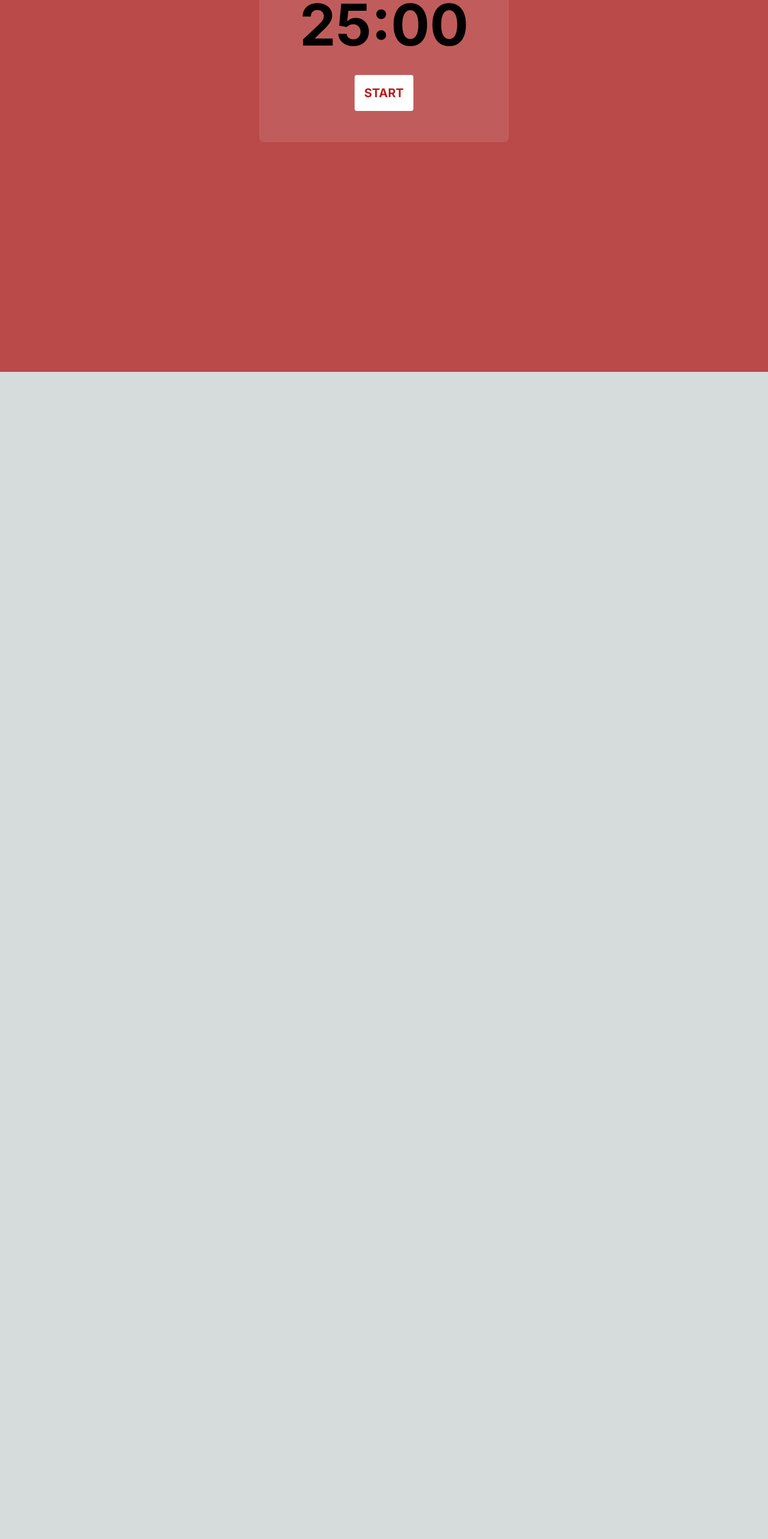
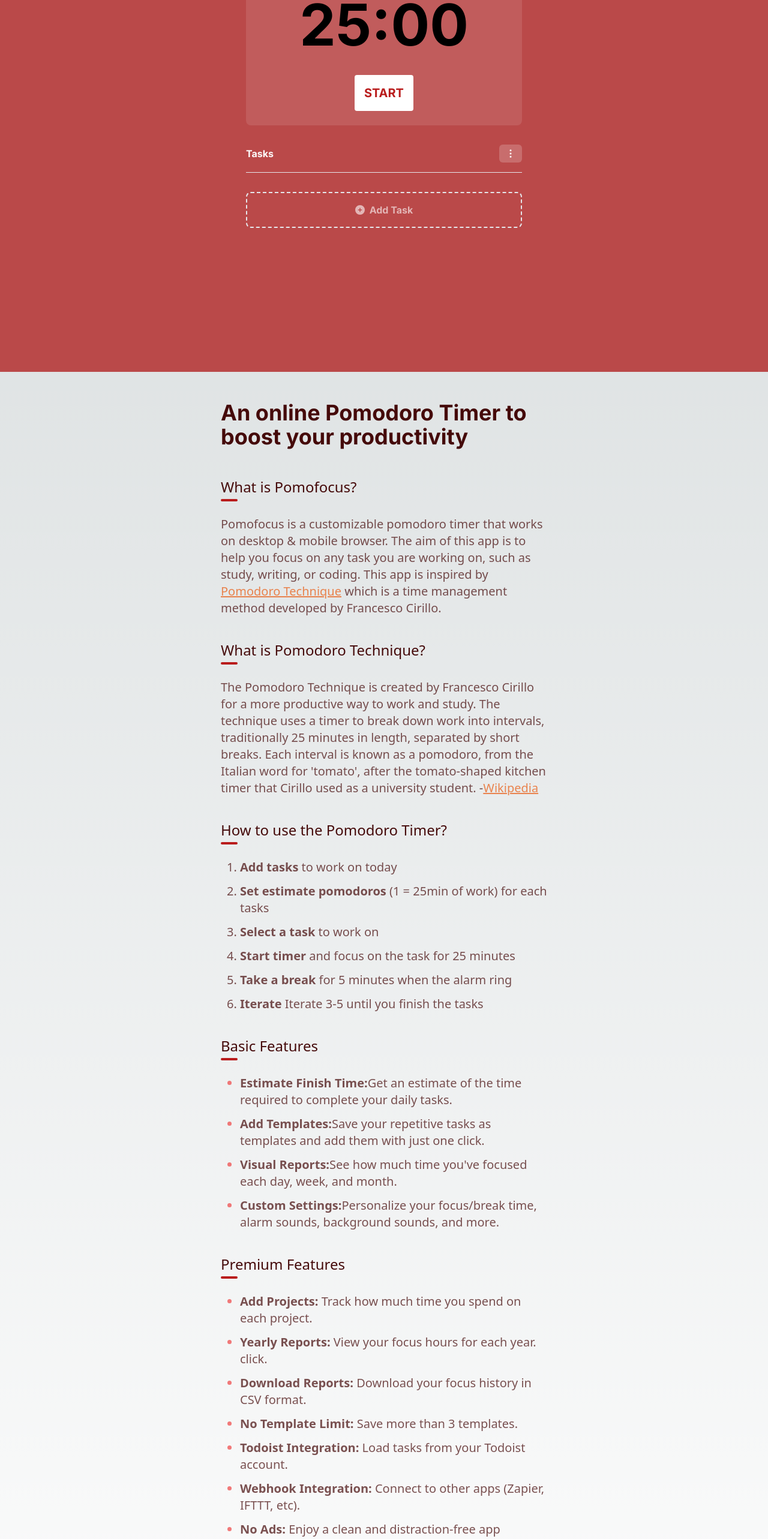
Before and after one commit to DuyBui1993/pomodoro, a Next.js app: page /luan/pomodoro in a window 1280 px wide. Shown: the part 180-2746 px from the top of the page at 60% size. Before the commit the page ends 800 px from the top, so only its background shows below. Built offline with nearby package versions, Linux system fonts and the light colour scheme.

Commit message:
add about Pomodoro

```diff
--- a/src/app/luan/pomodoro/page.tsx
+++ b/src/app/luan/pomodoro/page.tsx
@@ -3,10 +3,8 @@
 
 const HomePage = () => {
   return (
-    <div className="h-screen bg-[rgb(186,73,73)]">
-      <div className="mx-auto p-4">
-        <CountDown />
-      </div>
+    <div>
+      <CountDown />
     </div>
   );
 };
--- a/src/components/luan/countDown/CountDount.tsx
+++ b/src/components/luan/countDown/CountDount.tsx
@@ -2,12 +2,31 @@
 import * as React from 'react';
 import CountDownTab from '@/components/luan/countDown/CountDownTab';
 import { Header } from '@/components/luan/countDown/CountDownHeader';
+import { PomodoroAbout } from '@/components/luan/countDown/about/PomodoroAbout';
+import PomodoroFooter from '@/components/luan/countDown/about/PomodoroFooter';
+import PomodoroAddTask from '@/components/luan/countDown/task/PomodoroAddTask';
+import { PomodoroTaskList } from '@/components/luan/countDown/task/PomodoroTaskList';
 
 export const CountDown = () => {
   return (
-    <div>
-      <Header />
-      <CountDownTab />
-    </div>
+    <>
+      <div className="h-screen bg-[rgb(186,73,73)]">
+        <div className="mx-auto max-w-[620px] p-4">
+          <Header />
+          <div className="px-16">
+            <CountDownTab />
+            <PomodoroTaskList />
+            <PomodoroAddTask />
+          </div>
+        </div>
+      </div>
+      <div className="mx-auto w-1/2 p-12 text-red-950">
+        <PomodoroAbout />
+      </div>
+      <hr />
+      <div>
+        <PomodoroFooter />
+      </div>
+    </>
   );
 };
--- a/src/components/luan/countDown/CountDownTab.tsx
+++ b/src/components/luan/countDown/CountDownTab.tsx
@@ -31,7 +31,7 @@
 
   return (
     <div>
-      <div className="mx-auto mt-8 h-80 w-1/3 max-w-[620px] justify-center rounded-[8px] bg-white bg-opacity-10">
+      <div className="mx-auto mt-8 justify-center rounded-[8px] bg-white bg-opacity-10">
         <div className="mx-auto mt-6 flex justify-center gap-4 p-2 text-xl text-white">
           {TABS.map((tabItem) => (
             <CountDownTabContent
@@ -56,7 +56,7 @@
             onClick={() => {
               setCurrentTime(currentTime - 1);
             }}
-            className="rounded bg-white p-4 font-bold text-red-700"
+            className="mb-4 rounded bg-white p-4 font-bold text-red-700"
           >
             START
           </button>
--- /dev/null
+++ b/src/components/luan/countDown/about/PomodoroAbout.tsx
@@ -0,0 +1,113 @@
+import * as React from 'react';
+import { TitleWithUnderline } from '@/components/luan/countDown/about/TitleWithUnderline';
+
+const Link = ({ href, children }) => {
+  return (
+    <a className="text-orange-600 underline" href={href}>
+      {children}
+    </a>
+  );
+};
+
+export const PomodoroAbout = () => {
+  return (
+    <div>
+      <h2 className="mb-12 text-4xl font-bold">
+        An online Pomodoro Timer to boost your productivity
+      </h2>
+      <div className="font-sans text-xl">
+        <TitleWithUnderline text="What is Pomofocus?" />
+        <p className="mb-10 opacity-70">
+          Pomofocus is a customizable pomodoro timer that works on desktop & mobile browser. The aim
+          of this app is to help you focus on any task you are working on, such as study, writing,
+          or coding. This app is inspired by <Link href="#">Pomodoro Technique</Link> which is a
+          time management method developed by Francesco Cirillo.
+        </p>
+        <TitleWithUnderline text="What is Pomodoro Technique?" />
+        <p className="mb-10 opacity-70">
+          The Pomodoro Technique is created by Francesco Cirillo for a more productive way to work
+          and study. The technique uses a timer to break down work into intervals, traditionally 25
+          minutes in length, separated by short breaks. Each interval is known as a pomodoro, from
+          the Italian word for 'tomato', after the tomato-shaped kitchen timer that Cirillo used as
+          a university student. -<Link href="#">Wikipedia</Link>
+        </p>
+        <TitleWithUnderline text="How to use the Pomodoro Timer?" />
+
+        <ol className="mb-10 list-decimal space-y-3 pl-8 opacity-70">
+          <li>
+            <b>Add tasks</b> to work on today
+          </li>
+          <li>
+            <b>Set estimate pomodoros</b> (1 = 25min of work) for each tasks
+          </li>
+          <li>
+            <b>Select a task </b> to work on
+          </li>
+          <li>
+            <b>Start timer </b> and focus on the task for 25 minutes
+          </li>
+          <li>
+            <b>Take a break</b> for 5 minutes when the alarm ring
+          </li>
+          <li>
+            <b>Iterate</b> Iterate 3-5 until you finish the tasks
+          </li>
+        </ol>
+        <TitleWithUnderline text="Basic Features" />
+        <ul className="mb-10 list-disc space-y-3 pl-8 opacity-70 marker:text-red-500">
+          <li>
+            <b>Estimate Finish Time:</b>Get an estimate of the time required to complete your daily
+            tasks.
+          </li>
+          <li>
+            <b>Add Templates:</b>Save your repetitive tasks as templates and add them with just one
+            click.
+          </li>
+
+          <li>
+            <b>Visual Reports:</b>See how much time you've focused each day, week, and month.
+          </li>
+          <li>
+            <b>Custom Settings:</b>Personalize your focus/break time, alarm sounds, background
+            sounds, and more.
+          </li>
+        </ul>
+
+        <TitleWithUnderline text="Premium Features" />
+        <ul className="mb-10 list-disc space-y-3 pl-8 opacity-70 marker:text-red-500">
+          <li>
+            <b>Add Projects:</b> Track how much time you spend on each project.
+          </li>
+          <li>
+            <b>Yearly Reports:</b> View your focus hours for each year. click.
+          </li>
+
+          <li>
+            <b>Download Reports: </b> Download your focus history in CSV format.
+          </li>
+          <li>
+            <b>No Template Limit:</b> Save more than 3 templates.
+          </li>
+          <li>
+            <b>Todoist Integration:</b> Load tasks from your Todoist account.
+          </li>
+          <li>
+            <b>Webhook Integration:</b> Connect to other apps (Zapier, IFTTT, etc).
+          </li>
+          <li>
+            <b>No Ads:</b> Enjoy a clean and distraction-free app experience.
+          </li>
+        </ul>
+        <TitleWithUnderline text="Download App" />
+        <ul className="mb-10 list-disc space-y-3 pl-8 opacity-70 marker:text-red-500">
+          <li>
+            <Link href="#">Windows and Mac:</Link> will be available in 2024
+          </li>
+          <li>
+            <Link href="#">Android and iOS:</Link> will be available in 2025
+          </li>
+        </ul>
+      </div>
+    </div>
+  );
+};
--- /dev/null
+++ b/src/components/luan/countDown/about/PomodoroFooter.tsx
@@ -0,0 +1,49 @@
+import { CountDownIconButton } from '@/components/luan/countDown/CountDownIconButton';
+import { AiFillTwitterCircle } from 'react-icons/ai';
+import Link from 'next/link';
+import { MdFacebook } from 'react-icons/md';
+
+const PomodoroFooter = () => {
+  return (
+    <div>
+      <div className="mx-auto flex max-w-[620px] flex-col items-center p-6 text-red-950 opacity-70">
+        <div className="mb-3 flex gap-4 font-bold">
+          <a href="#" className=" ">
+            HOME
+          </a>
+          <a href="#" className=" ">
+            PRIVACY
+          </a>
+          <a href="#" className=" ">
+            TERMS
+          </a>
+          <a href="#" className=" ">
+            CONTACT
+          </a>
+          <a href="#" className="">
+            SIMPLE PAGE
+          </a>
+        </div>
+
+        <div className="mb-3 flex text-gray-400">
+          <a href="#">
+            <CountDownIconButton icon={<MdFacebook fontSize={50} />} text="" />
+          </a>
+          <a href="#">
+            <CountDownIconButton icon={<AiFillTwitterCircle fontSize={50} />} text="" />
+          </a>
+        </div>
+
+        <div className="mb-2">
+          <p>
+            Made with &lt;3 <Link href="#"> Yuya Uzu</Link>
+          </p>
+        </div>
+        <div className="opacity-70">
+          <p>&copy;Pomofocus 2024. All Rights Reserved.</p>
+        </div>
+      </div>
+    </div>
+  );
+};
+export default PomodoroFooter;
--- /dev/null
+++ b/src/components/luan/countDown/about/TitleWithUnderline.tsx
@@ -0,0 +1,10 @@
+import * as React from 'react';
+
+export const TitleWithUnderline = ({ text }) => {
+  return (
+    <div className="mb-6">
+      <h3 className="mb-1 text-2xl">{text}</h3>
+      <div className="h-1 w-7 rounded bg-red-700" />
+    </div>
+  );
+};
--- /dev/null
+++ b/src/components/luan/countDown/task/PomodoroAddTask.tsx
@@ -0,0 +1,16 @@
+import * as React from 'react';
+import { FaCirclePlus } from 'react-icons/fa6';
+
+const PomodoroAddTask = () => {
+  return (
+    <div className="mx-auto mt-8">
+      <button className="flex w-full items-center justify-center rounded-[8px] border-2 border-dashed px-2.5 py-4 text-white text-opacity-60">
+        <span className="">
+          <FaCirclePlus />
+        </span>
+        <span className="ml-2 font-bold">Add Task</span>
+      </button>
+    </div>
+  );
+};
+export default PomodoroAddTask;
--- /dev/null
+++ b/src/components/luan/countDown/task/PomodoroTaskList.tsx
@@ -0,0 +1,12 @@
+import * as React from 'react';
+import { IconButton } from '@/components/duy/IconButton';
+import { HiOutlineDotsVertical } from 'react-icons/hi';
+
+export const PomodoroTaskList = () => {
+  return (
+    <div className="mt-8 flex items-center justify-between border-b pb-4 text-white">
+      <div className="font-bold">Tasks</div>
+      <IconButton icon={<HiOutlineDotsVertical fontSize={18} />} text="" />
+    </div>
+  );
+};
```
